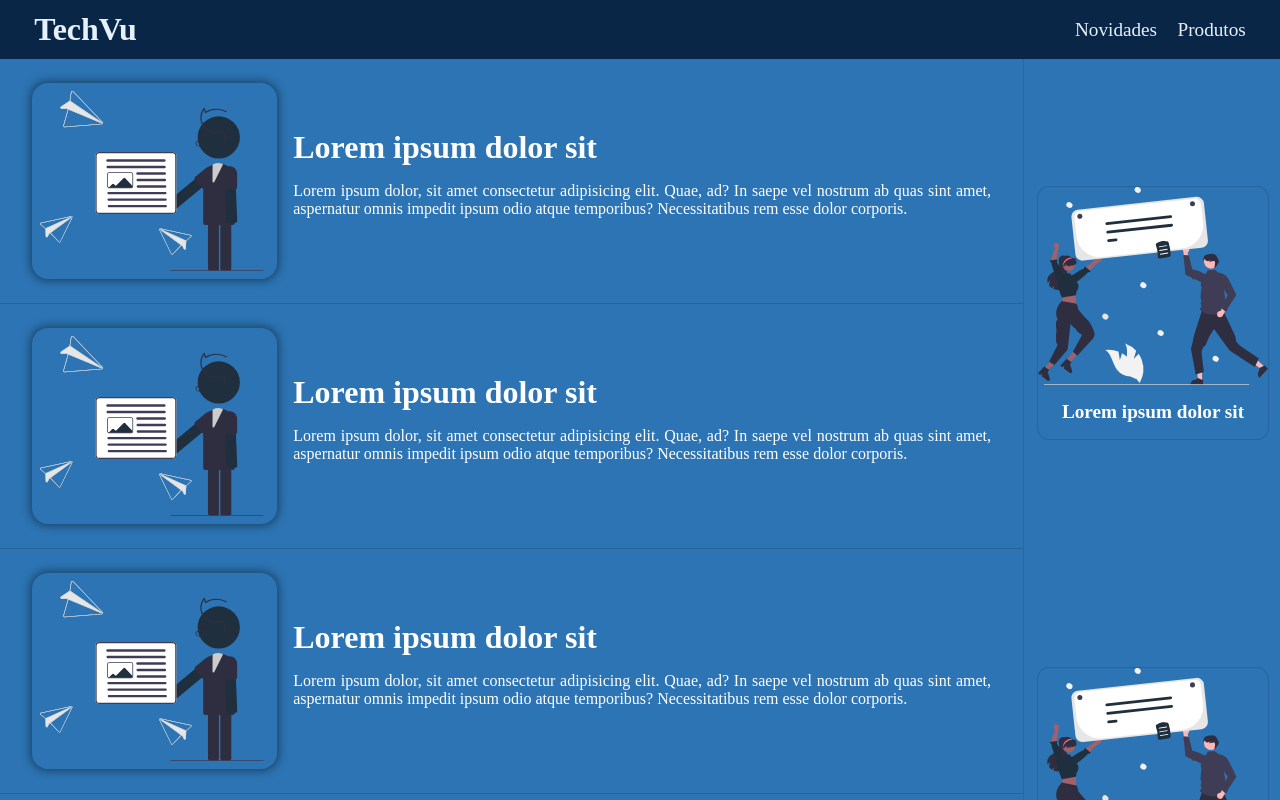
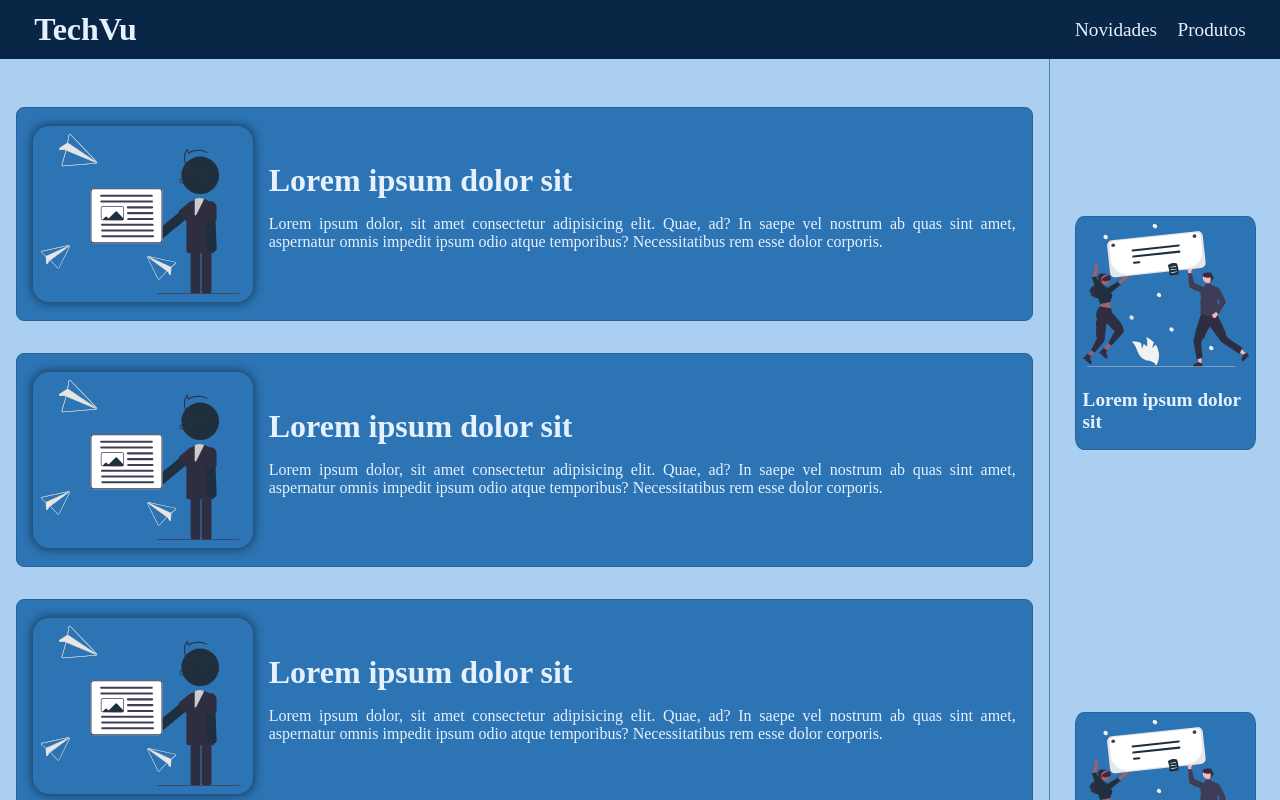
Before and after one commit to pedromallves/TechVue, a Vue app: page /news in a window 1280 px wide. Shown: the top 800 px of the page. Built offline with nearby package versions, Linux system fonts and the light colour scheme.

Commit message:
design changes to keep a more standart model

```diff
--- a/src/assets/styles/ads.scss
+++ b/src/assets/styles/ads.scss
@@ -1,3 +1,5 @@
+@use "variables" as *;
+
 .adv{
     width: inherit;
     display: flex;
@@ -5,13 +7,16 @@
     align-items: center;
     text-decoration: none;
     overflow: hidden;
-    color: white;
+    color: $default-color;
     border-radius: 5%;
     border: 1px solid rgb(38 101 157);
+    background: $element-bgd;
     &-title{
         font-size: 1.2rem;
+        padding: 0 0.4rem;
     }
     &-image{
-        width: inherit;
+        max-width: -webkit-fill-available;
+        padding: 0.4rem;
     }
 }
--- a/src/assets/styles/home-view.scss
+++ b/src/assets/styles/home-view.scss
@@ -1,9 +1,8 @@
-$news-bgd: #205295;
-$prod-bgd: #144272;
+@use "variables" as *;
 
 .article{
     padding: 2rem 4rem;
-    background: $news-bgd;
+    background: $news-main-bgd;
     display: flex;
     align-items: center;
     justify-content: space-evenly;
@@ -34,14 +33,14 @@ $prod-bgd: #144272;
         font-size: 1.1rem;
         text-decoration: none;
         padding: 0.4rem 1.2rem;
-        color: rgb(230, 241, 255);
+        color: $default-color;
         border-radius: 2rem;
         box-shadow: 1px 1px 6px 2px #1b456a;
-        background: #256299;
+        background: $btn-bgd;
         &:hover{
             box-shadow: 1px 1px 6px 2px #4a5768;
-            background: #50a2e9;
-            color: white;
+            background: $btn-bgd-hover;
+            color: $default-color;
         }
     }
 }
--- a/src/assets/styles/main.scss
+++ b/src/assets/styles/main.scss
@@ -1,6 +1,4 @@
-$pri-bgd: #2C74B3;
-$sec-bgd: #0A2647;
-$default-color: rgb(230, 241, 255);
+@use "variables" as *;
 
 body{
     background: $pri-bgd;
--- a/src/assets/styles/news-view.scss
+++ b/src/assets/styles/news-view.scss
@@ -1,19 +1,17 @@
-$news-bgd: #205295;
-$prod-bgd: #144272;
-
 .container{
     display: flex;
 }
 main{
     overflow: hidden;
-    width: 80vw;
+    max-width: 84vw;
     display: inline;
     border-right: 1px solid #286397ba;
+    padding: 1rem 0;
 }
 
 .adv-space{
-    width: 18vw;
-    margin: 1vw;
+    width: 14vw;
+    margin: 2vw;
     display: flex;
     flex-direction: column;
     justify-content: space-around;
--- a/src/assets/styles/news.scss
+++ b/src/assets/styles/news.scss
@@ -1,11 +1,16 @@
+@use "variables" as *;
+
 .newsletter{
-    padding: 2rem 1rem;
+    padding: 1rem 0rem;
     display: flex;
     align-items: center;
     text-decoration: none;
-    color: white;
+    color: $default-color;
     max-height: 180px;
-    border-bottom: 1px solid #286397;
+    margin: 2rem 1rem;
+    border: 1px solid #286397;
+    background: $element-bgd;
+    border-radius: 0.5rem;
     &:hover{
         box-shadow: 0px 0px 3px 2px #3d83c1;
     }
@@ -14,7 +19,7 @@
         box-shadow: 0px 0px 8px 2px #1a456a;
         border-radius: 1rem;
         margin: 1rem;
-        max-height: inherit;
+        max-height: 160px;
         padding: 0.5rem;
     }
     &-text{
@@ -27,4 +32,10 @@
     &-title{
         margin: 0;
     }
+    &-description{
+        display: -webkit-box;
+        overflow: hidden;
+        -webkit-box-orient: vertical;
+        -webkit-line-clamp: 3;
+    }
 }
--- a/src/assets/styles/product.scss
+++ b/src/assets/styles/product.scss
@@ -1,3 +1,5 @@
+@use "variables" as *;
+
 .product{
     margin: 1rem 0;
     width: 18vw;
@@ -7,9 +9,9 @@
     padding: 1vw;
     border: 1px solid rgb(40 99 151 / 73%);
     border-radius: 0.25rem;
-    background-color: #3d83c1;
+    background-color: $element-bgd;
     &:hover{
-        background: #4387c5;
+        background: $element-bgd-hover;
         box-shadow: 0px 0px 3px 2px #4387c5;
         cursor: pointer;
     }
@@ -32,11 +34,11 @@
         overflow: hidden;
         display: -webkit-box;
         -webkit-box-orient: vertical;
-        color: #dceeff;
+        color: $default-color;
     }
     &-value{
         margin: 1rem 0 0;
-        color: white;
+        color: $default-color;
     }
     &-installments{
         font-size: 1rem;
@@ -44,14 +46,14 @@
         color: #3c668b;
     }
     &-btn{
-        background: #7fd0ff;
-        color: white;
+        background: $btn-bgd;
+        color: $default-color;
         font-size: 1.3rem;
         border: 1px solid #65a4c9a3;
         border-radius: 0.6rem;
         padding: 0.2rem 1rem;
         &:hover{
-            background: #abdbf7;
+            background: $btn-bgd-hover;
             box-shadow: 0px 0px 4px 2px #5fa6e5;
             cursor: pointer;
         }
--- /dev/null
+++ b/src/assets/styles/variables.scss
@@ -0,0 +1,8 @@
+$pri-bgd: #aacff1;
+$sec-bgd: #0A2647;
+$element-bgd: #2C74B3;
+$element-bgd-hover: #4387c5;
+$btn-bgd: #61a4cb;
+$btn-bgd-hover: #92c6e5;
+$news-main-bgd: #205295;
+$default-color: rgb(230, 241, 255);
--- a/src/router/index.js
+++ b/src/router/index.js
@@ -13,6 +13,11 @@ const router = createRouter({
       path: "/products",
       name: "products",
       component: () => import("../views/ProductsView.vue"),
+    },
+    {
+      path: "/products/:id",
+      name: "product",
+      component: () => import("../views/ProductView.vue"),
     },
     // {
     //   path: "/cart",
--- /dev/null
+++ b/src/views/ProductView.vue
@@ -0,0 +1,14 @@
+<template>
+  <h2>
+    Lorem ipsum dolor sit amet, consectetur adipisicing elit. Eligendi facere
+    commodi soluta adipisci. Dolor aliquid similique nemo unde harum expedita ab
+    doloribus assumenda, veritatis, explicabo impedit repellendus? Ipsam,
+    aspernatur nisi.
+  </h2>
+</template>
+
+<script setup></script>
+
+<style lang="scss" scoped>
+@use "../assets/styles/product-view.scss";
+</style>
```
Also changed, not shown: src/assets/styles/product-view.scss (added).
